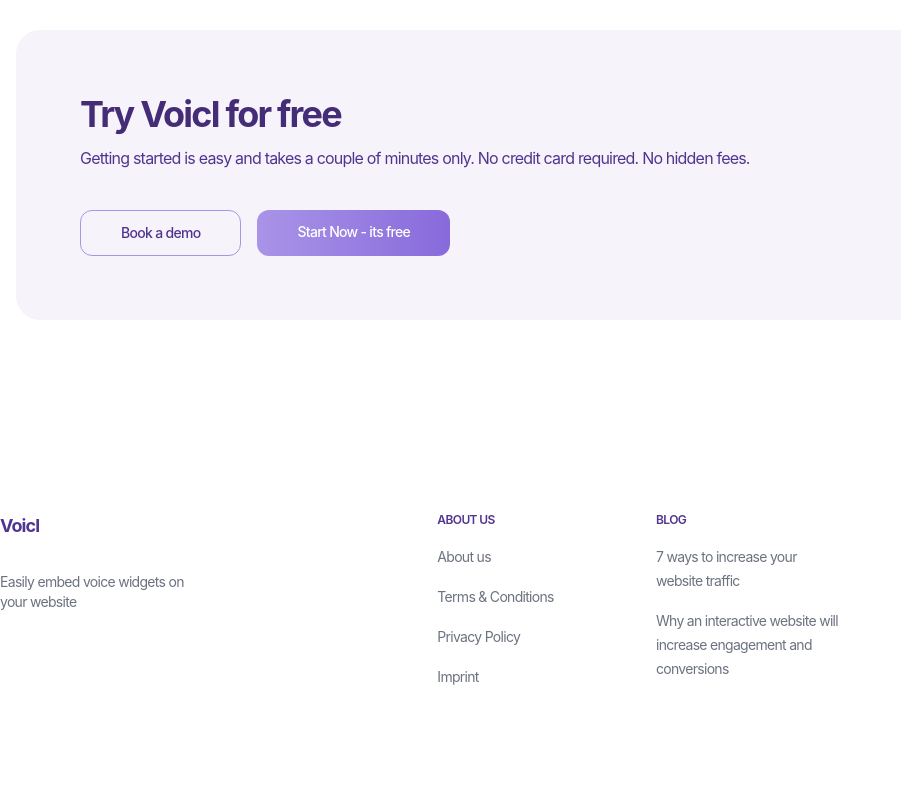
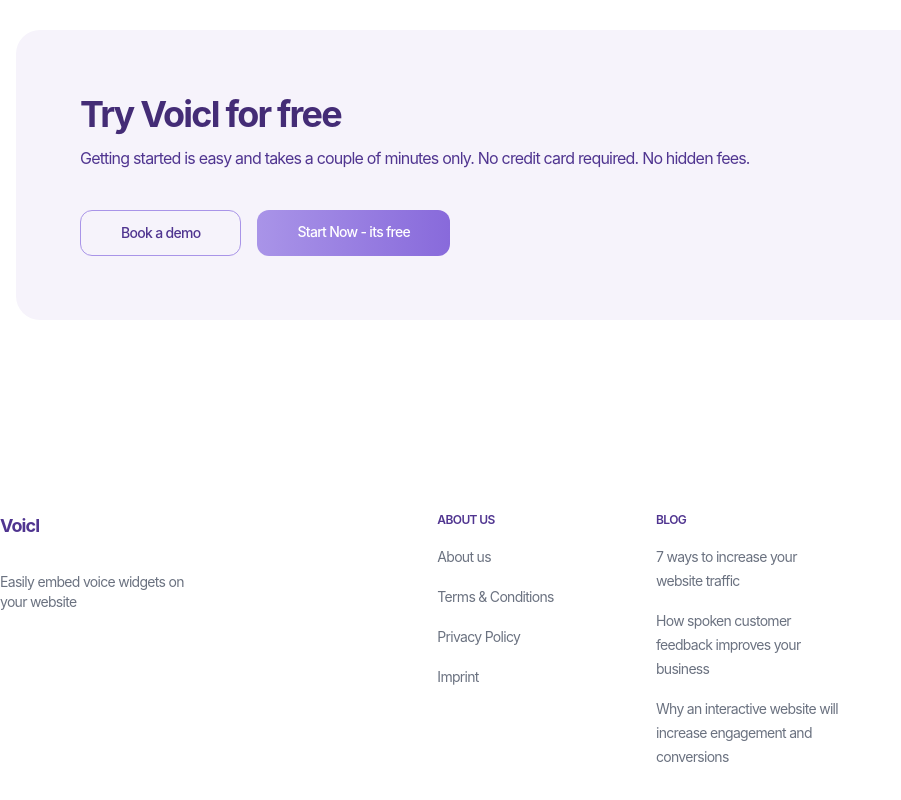
Before and after one commit to zarghamkhandev/bionic-reads, a Next.js app: page / in a window 1280 px wide. Shown: the part 3950-4750 px from the top of the page, without its empty margins (0-901 px from the left). Before the commit the page ends 4702 px from the top, so only its background shows below. Built offline with nearby package versions, Linux system fonts and the light colour scheme.

Commit message:
new blog

```diff
--- a/components/Footer.tsx
+++ b/components/Footer.tsx
@@ -74,6 +74,13 @@
                     </Link>
                   </li>
                   <li>
+                    <Link href="/blog/26">
+                      <a className="text-sm font-normal tracking-tighter text-gray-500 hover:text-gray-900">
+                      How spoken customer feedback improves your business
+                      </a>
+                    </Link>
+                  </li>
+                  <li>
                     <Link href="/blog/16">
                       <a className="text-sm font-normal tracking-tighter text-gray-500 hover:text-gray-900">
                         Why an interactive website will increase engagement and
--- a/pages/pricing.tsx
+++ b/pages/pricing.tsx
@@ -9,7 +9,7 @@
     yearly: { starter: 144, pro: 278 },
   };
 
-  const freeFeatures = ["Limited customization", "500 views/month", "30sec recording length", "No analytics", "3 voicys/month"
+  const freeFeatures = ["Limited customization", "500 views (after that a watermark will be added)", "30sec recording length", "No analytics", "3 voicys/month"
 ];
   const starterFeatures = [
     "Unlimited customization",
```
